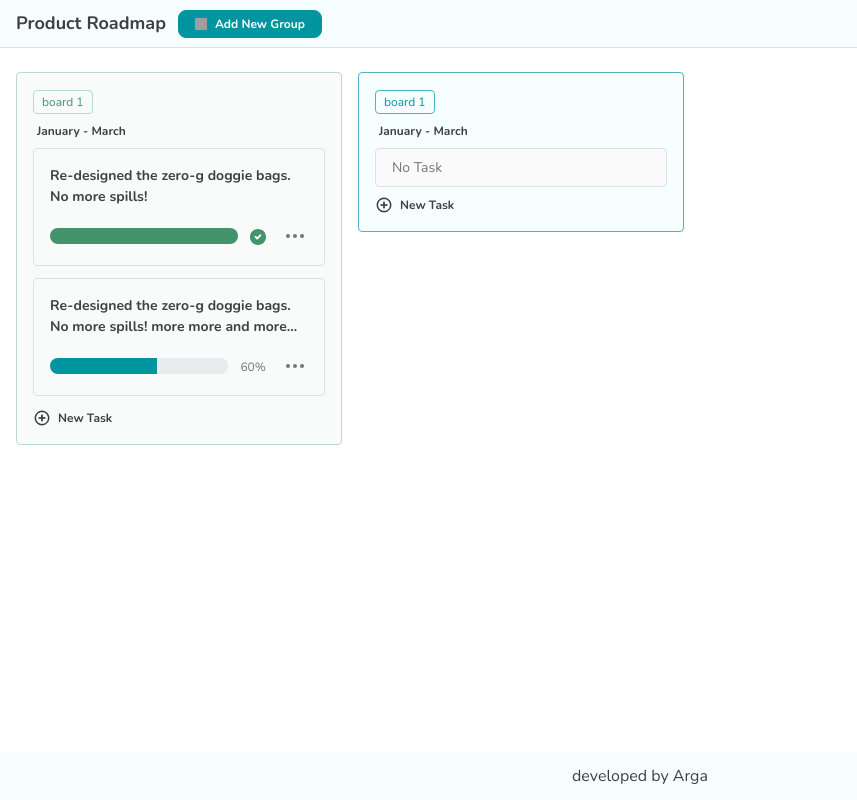
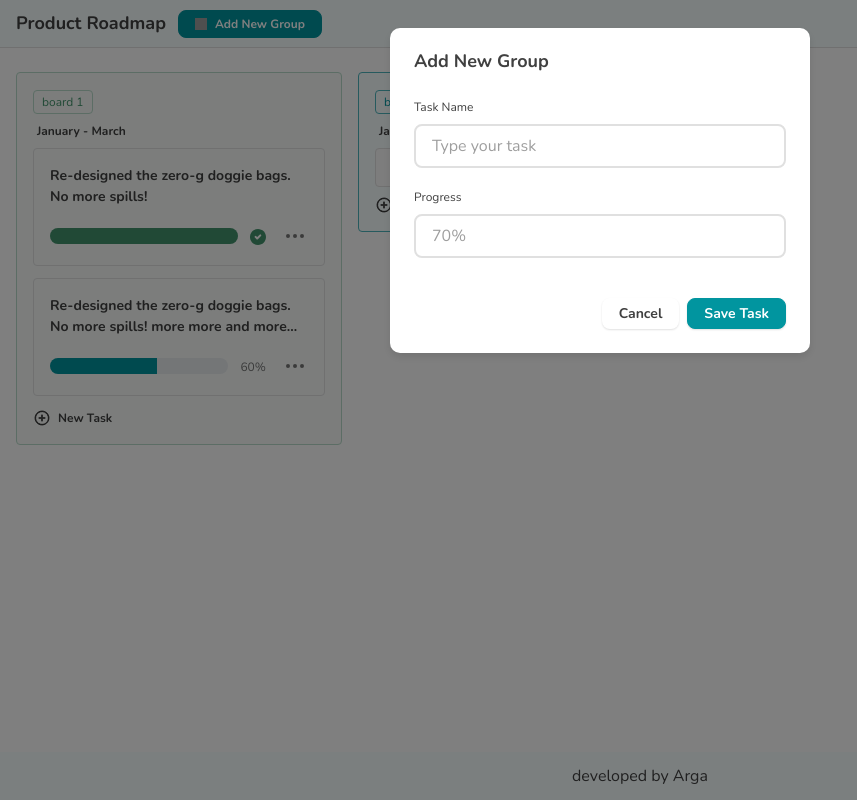
Before and after one commit to ezio341/Rakamin-casestudy, a React (Create React App) app: page / in a window 1280 px wide. Both pictures are taken after a click on the button "Add New Group". Shown: the whole page, without its empty margins (0-857 px from the left). Built offline with nearby package versions, Linux system fonts and the light colour scheme; grey boxes are pictures that could not be loaded.

Commit message:
added create group task model

```diff
--- a/src/components/BoardItem.jsx
+++ b/src/components/BoardItem.jsx
@@ -1,4 +1,4 @@
-import { Row, Col, Image, Dropdown, Button } from "react-bootstrap";
+import { Row, Col, Image, Dropdown, Button, Form } from "react-bootstrap";
 import More from '../icons/more-horizontal.svg'
 import Progress from "./Progress";
 import ArrowRight from "../icons/arrow-right.svg"
@@ -15,6 +15,7 @@ import ModalCustom from "./ModalCustom";
 
 export default function BoardItem({title, progress}){
   const [deleteModalShow, setDeleteModalShow] = useState(false)
+  const [EditTaskModalShow, setEditTaskModalShow] = useState(false)
   const [settings, setSettings] = useState([
     {
       text: 'Move Right',
@@ -38,7 +39,7 @@ export default function BoardItem({title, progress}){
       iconAlt: EditPrimary,
       active: false,
       activeVariant: 'primary',
-      onClick: ()=>{console.log('move right')}
+      onClick: ()=>{setEditTaskModalShow(true)}
     },
     {
       text: 'Delete',
@@ -112,6 +113,32 @@ export default function BoardItem({title, progress}){
         title="Delete Task"
         closable
       />
+
+      {/* Modal Create Task */}
+      <ModalCustom
+        Body={
+          <Form>
+          <Form.Group className="mb-3" controlId="taskName">
+            <Form.Label className='s-12 font-weight-700'>Task Name</Form.Label>
+            <Form.Control type="text" placeholder="Type your task" />
+          </Form.Group>
+          <Form.Group className="mb-3" controlId="progress">
+            <Form.Label className='s-12 font-weight-700'>Progress</Form.Label>
+            <Form.Control type="number" max={100} min placeholder="70%" />
+          </Form.Group>
+        </Form>
+        }
+        Footer={
+          <>
+            <Button onClick={()=>setEditTaskModalShow(false)} className="me-2 m-0 text-neutral-90 shadow" variant="white">Cancel</Button>
+            <Button className="m-0 shadow">Save Task</Button>
+          </>
+        }
+        show={EditTaskModalShow}
+        setShow={setEditTaskModalShow}
+        title="Create Task"
+        closable
+      />
     </div>
   )
 }
--- a/src/layouts/default.jsx
+++ b/src/layouts/default.jsx
@@ -1,15 +1,19 @@
-import {Container} from 'react-bootstrap'
+import {Button, Container, Form} from 'react-bootstrap'
 import ButtonIcon from '../components/ButtonIcon'
 import PlusIcon from '../icons/plus.svg'
+import ModalCustom from '../components/ModalCustom'
+import { useState } from 'react'
 
 export default function DefaultLayout(props){
+  const [createGroupModalShow, setCreateGroupModalShow] = useState(false)
+
   return (
     <>
     <header className='bg-primary-surface d-flex align-items-center px-3 border-bottom border-1 border-neutral-40'>
       <span className='s-18 font-weight-700 pe-2 me-1'>
         Product Roadmap
       </span>
-      <ButtonIcon className="px-3 py-1 radius-8" icon={PlusIcon} iconH={12} iconW={12} text="Add New Group" variant="primary"/>
+      <ButtonIcon onClick={()=>setCreateGroupModalShow(true)} className="px-3 py-1 radius-8" icon={PlusIcon} iconH={12} iconW={12} text="Add New Group" variant="primary"/>
     </header>
       <Container fluid className='content px-sm-3 px-0'>
         {props.children}
@@ -17,6 +21,31 @@ export default function DefaultLayout(props){
     <footer className='bg-primary-surface d-flex align-items-center justify-content-center'>
       developed by Arga
     </footer>
+
+      {/* Modal Create Task */}
+      <ModalCustom
+        Body={
+          <Form>
+          <Form.Group className="mb-3" controlId="taskName">
+            <Form.Label className='s-12 font-weight-400'>Task Name</Form.Label>
+            <Form.Control type="text" placeholder="Type your task" />
+          </Form.Group>
+          <Form.Group className="mb-3" controlId="progress">
+            <Form.Label className='s-12 font-weight-400'>Progress</Form.Label>
+            <Form.Control type="number" max={100} min placeholder="70%" />
+          </Form.Group>
+        </Form>
+        }
+        Footer={
+          <>
+            <Button onClick={()=>setCreateGroupModalShow(false)} className="me-2 m-0 text-neutral-90 shadow" variant="white">Cancel</Button>
+            <Button className="m-0 shadow">Save Task</Button>
+          </>
+        }
+        show={createGroupModalShow}
+        setShow={setCreateGroupModalShow}
+        title="Add New Group"
+      />
     </>
   )
 }
```
